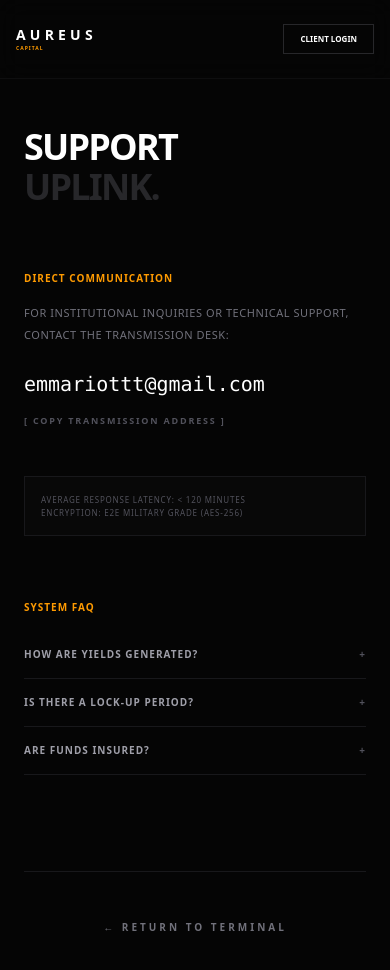
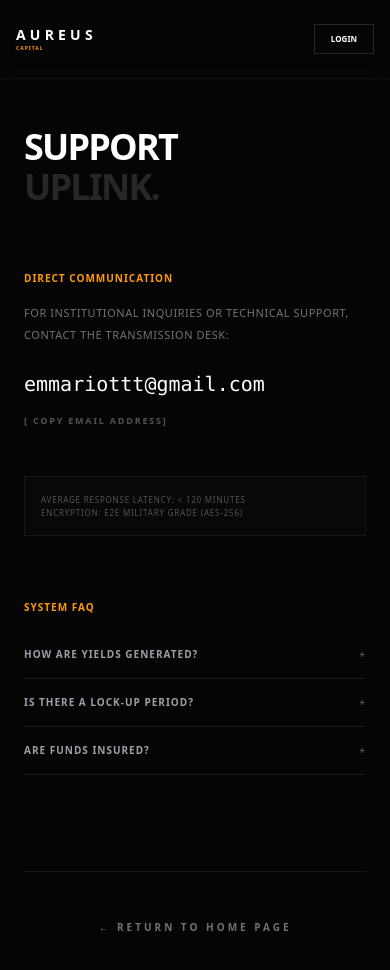
Before and after one commit to cboi019/Project-Aureus, a React (Vite) app in the folder client/: page /contact in a window 390 px wide. Shown: the top 970 px of the page. Built offline with nearby package versions, Linux system fonts and the light colour scheme.

Commit message:
fix: Naming Changes

```diff
--- a/client/src/pages/Contact.jsx
+++ b/client/src/pages/Contact.jsx
@@ -44,7 +44,7 @@ export default function Contact() {
             ← Back to Terminal
           </button>
           <Link to="/login" className="text-[8px] md:text-[9px] border border-zinc-800 px-4 md:px-6 py-2 uppercase font-black hover:bg-white hover:text-black transition-all">
-            Client Login
+            Login
           </Link>
         </div>
       </nav>
@@ -77,7 +77,7 @@ export default function Contact() {
                   {copied ? (
                     <span className="text-emerald-500 animate-pulse">[ Address Copied ]</span>
                   ) : (
-                    <span>[ Copy Transmission Address ]</span>
+                    <span>[ Copy Email Address]</span>
                   )}
                 </button>
               </div>
@@ -124,7 +124,7 @@ export default function Contact() {
                 onClick={handleReturn}
                 className="text-[10px] text-zinc-500 hover:text-white uppercase font-black transition-colors tracking-[0.3em] flex items-center gap-2"
              >
-                ← Return to Terminal
+                ← Return to Home Page
              </button>
           </div>
         </motion.div>
--- a/client/src/pages/Dashboard.jsx
+++ b/client/src/pages/Dashboard.jsx
@@ -223,7 +223,7 @@ export default function Dashboard() {
           <div className="pt-6 border-t border-zinc-900">
             <div className="flex gap-6 border-b border-zinc-900 text-[10px] font-black uppercase mb-8">
               <button onClick={() => {setActiveTab("overview"); setActiveStructId(null); setSelectedTxForWithdraw(null);}} className={`pb-4 ${activeTab === "overview" ? "text-amber-500 border-b border-amber-500" : "text-zinc-600"}`}>Summary</button>
-              <button onClick={() => {setActiveTab("deposit"); setActiveStructId(null); setSelectedTxForWithdraw(null);}} className={`pb-4 ${activeTab === "deposit" ? "text-amber-500 border-b border-amber-500" : "text-zinc-600"}`}>New Protocol</button>
+              <button onClick={() => {setActiveTab("deposit"); setActiveStructId(null); setSelectedTxForWithdraw(null);}} className={`pb-4 ${activeTab === "deposit" ? "text-amber-500 border-b border-amber-500" : "text-zinc-600"}`}>New Plan</button>
             </div>
 
             <AnimatePresence mode="wait">
--- a/client/src/pages/Home.jsx
+++ b/client/src/pages/Home.jsx
@@ -130,7 +130,7 @@ export default function Home() {
         <div className="flex items-center gap-3 md:gap-6 ml-2">
           <Link to="/contact" className="text-[8px] md:text-[9px] text-zinc-500 hover:text-white uppercase font-black transition-colors tracking-tighter md:tracking-widest cursor-pointer whitespace-nowrap">Contact Us</Link>
           <a href="#about" onClick={scrollToAbout} className="text-[8px] md:text-[9px] text-zinc-500 hover:text-white uppercase font-black transition-colors tracking-tighter md:tracking-widest cursor-pointer whitespace-nowrap">About</a>
-          <Link to="/login" className="text-[8px] md:text-[9px] border border-zinc-800 px-3 md:px-6 py-1.5 md:py-2 uppercase font-black hover:bg-white hover:text-black transition-all whitespace-nowrap">Client Login</Link>
+          <Link to="/login" className="text-[8px] md:text-[9px] border border-zinc-800 px-3 md:px-6 py-1.5 md:py-2 uppercase font-black hover:bg-white hover:text-black transition-all whitespace-nowrap">Login</Link>
         </div>
       </nav>
 
@@ -226,7 +226,7 @@ export default function Home() {
           </div>
           <div className="flex gap-10">
             <Link to="/register" className="text-[9px] text-zinc-500 hover:text-white uppercase tracking-widest font-black transition-colors">Register</Link>
-            <Link to="/login" className="text-[9px] text-zinc-500 hover:text-white uppercase tracking-widest font-black transition-colors">Terminal</Link>
+            <Link to="/login" className="text-[9px] text-zinc-500 hover:text-white uppercase tracking-widest font-black transition-colors">Login</Link>
           </div>
         </div>
       </footer>
```
